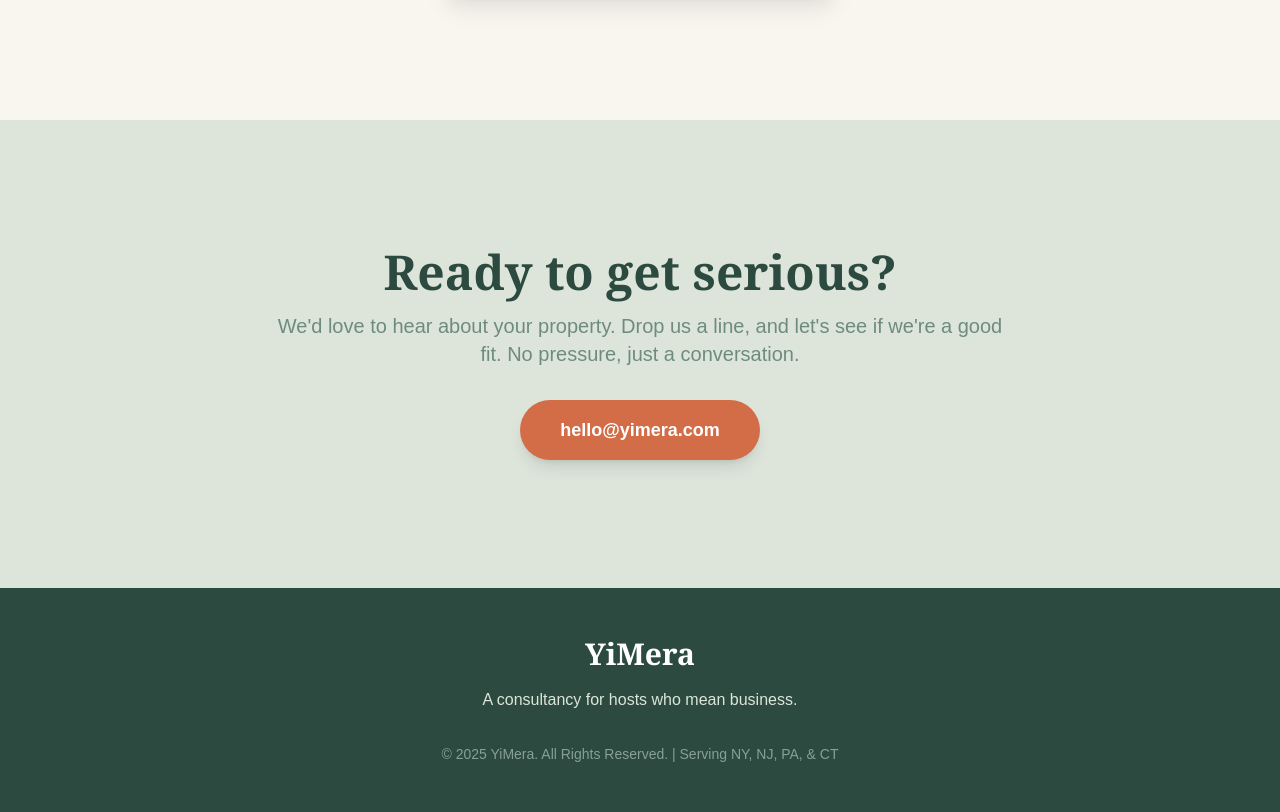
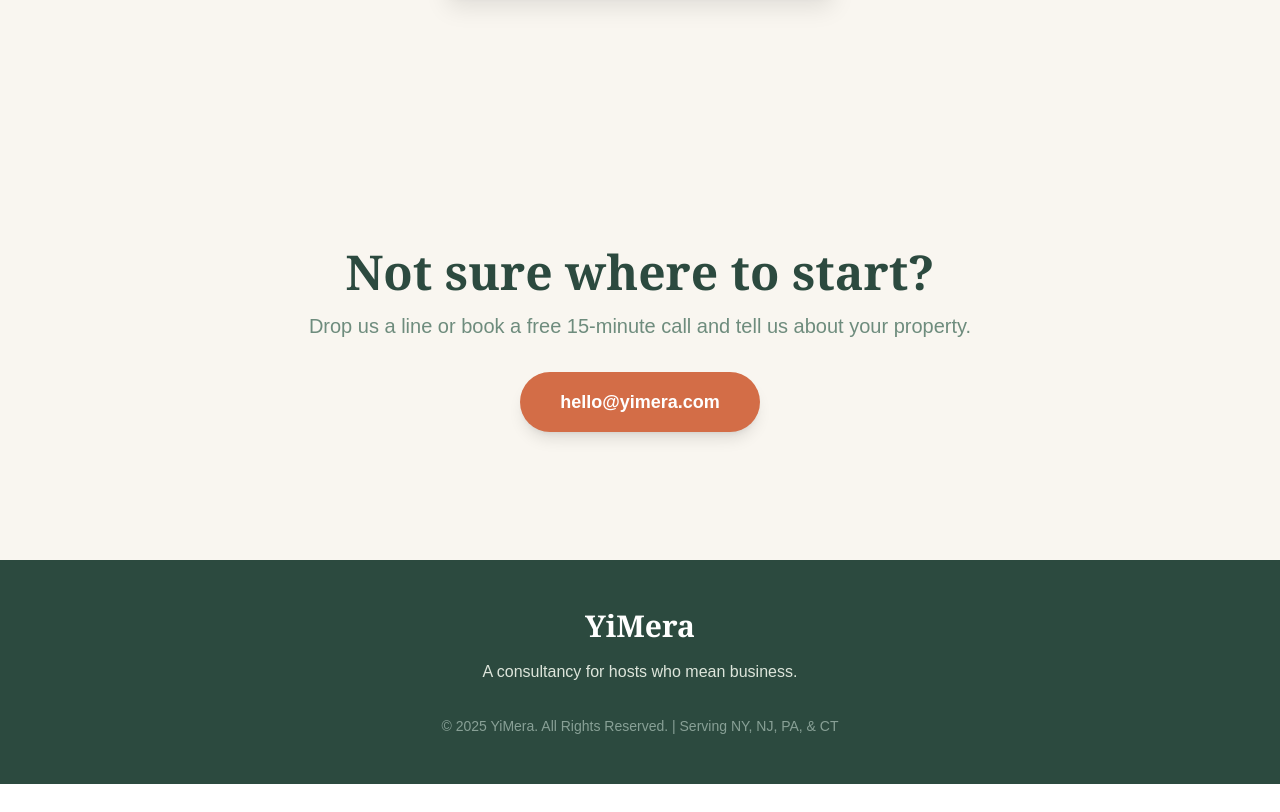
Before and after one commit to sunjunmian/yimera, a Next.js app: page /pricing in a window 1280 px wide. Shown: the part 980-1792 px from the top of the page. After the commit the page ends 1764 px from the top, so only its background shows below. Built offline with nearby package versions, Linux system fonts and the light colour scheme.

Commit message:
Save latest website updates

```diff
--- /dev/null
+++ b/components/Footer.js
@@ -0,0 +1,23 @@
+import Link from 'next/link';
+
+export default function Footer() {
+  return (
+    <>
+      {/* Footer */}
+        <div className="container mx-auto text-center max-w-3xl px-4 py-20 md:py-32">
+            <h3 className="font-serif text-4xl md:text-5xl font-bold mb-4">Not sure where to start?</h3>
+            <p className="text-lg md:text-xl text-[#6E8C7D] mb-8">Drop us a line or book a free 15-minute call and tell us about your property.</p>
+            <Link href="mailto:hello@yimera.com" className="inline-block bg-[#D36D47] text-white font-bold py-4 px-10 rounded-full hover:opacity-90 transition shadow-lg text-lg">
+                hello@yimera.com
+            </Link>
+        </div>
+      <footer className="bg-[#2C4A3F] text-white py-12">
+        <div className="container mx-auto text-center">
+          <h3 className="font-serif text-3xl font-bold mb-4">YiMera</h3>
+          <p className="text-[#DDE5DB]">A consultancy for hosts who mean business.</p>
+          <p className="text-[#88A096] text-sm mt-8">© 2025 YiMera. All Rights Reserved. | Serving NY, NJ, PA, & CT</p>
+        </div>
+      </footer>
+    </>
+  );
+}
--- a/pages/index.js
+++ b/pages/index.js
@@ -9,6 +9,7 @@ import { useEffect } from 'react';
 import Link from 'next/link'; // Import the Link component
 import Image from 'next/image'; // Add this line
 import Header from '../components/Header'; // Import the new Header component
+import Footer from '../components/Footer';
 
 
 // Helper component for SVG icons to keep the code clean
@@ -95,7 +96,7 @@ export default function YiMeraHome() {
                     initial={{ opacity: 0, y: 40 }}
                     animate={{ opacity: 1, y: 0 }}
                     transition={{ duration: 0.8, delay: 0.2, ease: "easeOut" }}
-                    className="font-serif lg:text-6xl md:text-5xl sm:text-4xl xs:text-3xl font-bold leading-tight mb-6 text-[#2C4A3F]"
+                    className="font-serif lg:text-6xl md:text-5xl sm:text-4xl font-bold leading-tight mb-6 text-[#2C4A3F]"
                 >
                     Turn Short Term Rentals into Long Term Assets.
                 </motion.h2>
@@ -233,29 +234,10 @@ export default function YiMeraHome() {
                 </AnimatedSection>
             </div>
         </section>
-
-        {/* Contact Section */}
-        <section id="contact" className="py-20 md:py-32">
-            <div className="container mx-auto text-center max-w-3xl px-4">
-                <AnimatedSection>
-                    <h3 className="font-serif text-4xl md:text-5xl font-bold mb-4">Ready to get serious?</h3>
-                    <p className="text-lg md:text-xl text-[#6E8C7D] mb-8">We&apos;d love to hear about your property. Drop us a line, and let&apos;s see if we&apos;re a good fit. No pressure, just a conversation.</p>
-                    <Link href="mailto:hello@yimera.com" className="inline-block bg-[#D36D47] text-white font-bold py-4 px-10 rounded-full hover:opacity-90 transition shadow-lg text-lg">
-                      hello@yimera.com
-                    </Link>
-                </AnimatedSection>
-            </div>
-        </section>
       </main>
 
       {/* Footer */}
-      <footer className="bg-[#2C4A3F] text-white py-12">
-        <div className="container mx-auto text-center">
-          <h3 className="font-serif text-3xl font-bold mb-4">YiMera</h3>
-          <p className="text-[#DDE5DB]">A consultancy for hosts who mean business.</p>
-          <p className="text-[#88A096] text-sm mt-8">© 2025 YiMera. All Rights Reserved. | Serving NY, NJ, PA, & CT</p>
-        </div>
-      </footer>
+      <Footer />
     </div>
   );
 }
--- a/pages/pricing.js
+++ b/pages/pricing.js
@@ -1,6 +1,7 @@
 import { motion } from 'framer-motion';
 import Link from 'next/link';
 import Header from '../components/Header'; // Import the new Header component
+import Footer from '../components/Footer'; // <-- ADD THIS IMPORT
 
 // Re-using the CheckIcon component
 const CheckIcon = ({ className }) => (
@@ -71,27 +72,10 @@ export default function PricingPage() {
             </div>
           </div>
         </section>
-
-        {/* Contact Section */}
-        <section id="contact" className="py-20 md:py-32 bg-[#DDE5DB]">
-            <div className="container mx-auto text-center max-w-3xl px-4">
-                <h3 className="font-serif text-4xl md:text-5xl font-bold mb-4">Ready to get serious?</h3>
-                <p className="text-lg md:text-xl text-[#6E8C7D] mb-8">We&apos;d love to hear about your property. Drop us a line, and let&apos;s see if we&apos;re a good fit. No pressure, just a conversation.</p>
-                <Link href="mailto:hello@yimera.com" className="inline-block bg-[#D36D47] text-white font-bold py-4 px-10 rounded-full hover:opacity-90 transition shadow-lg text-lg">
-                  hello@yimera.com
-                </Link>
-            </div>
-        </section>
       </main>
 
       {/* Footer */}
-      <footer className="bg-[#2C4A3F] text-white py-12">
-        <div className="container mx-auto text-center">
-          <h3 className="font-serif text-3xl font-bold mb-4">YiMera</h3>
-          <p className="text-[#DDE5DB]">A consultancy for hosts who mean business.</p>
-          <p className="text-[#88A096] text-sm mt-8">© 2025 YiMera. All Rights Reserved. | Serving NY, NJ, PA, & CT</p>
-        </div>
-      </footer>
+      <Footer />
     </div>
   );
 }
```
